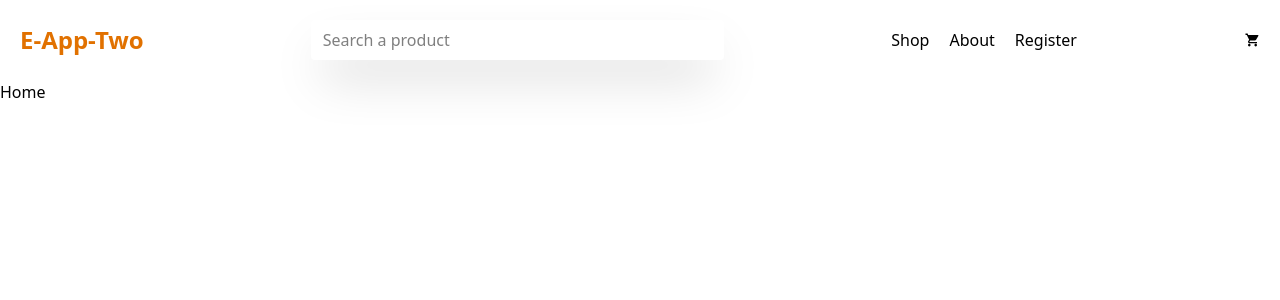
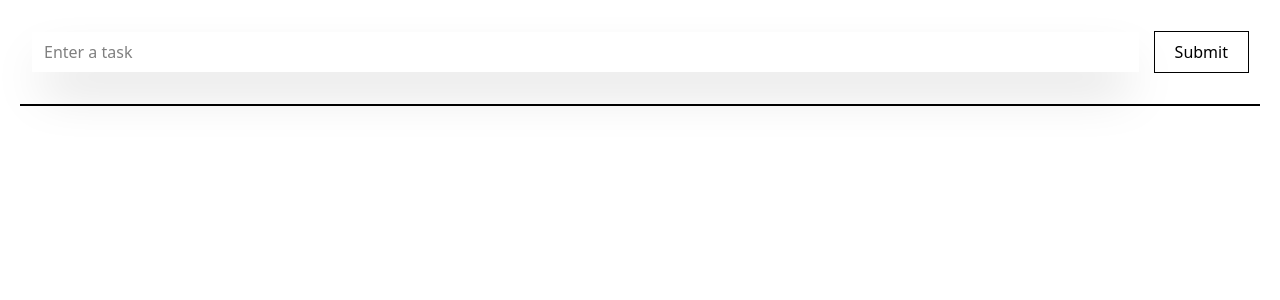
Before and after one commit to Ricky-Moses/Class-Repository, a React (Vite) app in the folder React/react-class/: page / in a window 1280 px wide. Shown: the top 300 px of the page. Built offline with nearby package versions, Linux system fonts and the light colour scheme.

Commit message:
todolist

```diff
--- a/React/react-class/src/App.jsx
+++ b/React/react-class/src/App.jsx
@@ -43,7 +43,7 @@ const App = () => {
 
       {/* <EApp /> */}
 
-      <EAppTwo />
+      {/* <EAppTwo /> */}
 
       {/* <EAppThree /> */}
       {/* <ConditionOne /> */}
@@ -51,7 +51,7 @@ const App = () => {
 
       {/* <UseEffectOne /> */}
       {/* <UseEffectTwo /> */}
-      {/* <FormOne /> */}
+      <FormOne />
     </>
   );
 };
--- a/React/react-class/src/Form/FormOne.jsx
+++ b/React/react-class/src/Form/FormOne.jsx
@@ -2,14 +2,39 @@ import React, { useState } from "react";
 
 const FormOne = () => {
   const [input, setInput] = useState("");
-
-  console.info(input);
+  const [data, setData] = useState([]);
+  const [editId, setEditId] = useState(null);
 
   const handleChange = (e) => {
-
+    setInput(e.target.value);
   };
   const handleSubmit = (e) => {
     e.preventDefault();
+
+    if (editId !== null) {
+      setData((prev) =>
+        prev.map((item) =>
+          item.id === editId ? { ...item, task: input } : item
+        )
+      );
+      setEditId(null);
+    } else {
+      if (input.trim() !== "") {
+        setData((prev) => [...prev, { id: prev.length + 1, task: input }]);
+      }
+    }
+    console.info(data);
+  };
+
+  const handleEdit = (id) => {
+    const listFound = data.find((f) => f.id === id);
+
+    setInput(listFound.task);
+    setEditId(id);
+  };
+
+  const handleDelete = (id) => {
+    setData((prev) => prev.filter((item) => item.id !== id));
   };
   return (
     <>
@@ -19,11 +44,35 @@ const FormOne = () => {
             type="text"
             className="flex-1 h-10 shadow-2xl px-3"
             placeholder="Enter a task"
+            value={input}
             onChange={handleChange}
           />
           <input type="submit" value="Submit" className="h-10 px-5 outline" />
         </form>
-        <ul className="border"></ul>
+        <ul className="border">
+          {data.map((list, idx) => (
+            <li key={list.id} className="flex p-2 gap-5">
+              <div>{idx + 1}</div>
+              <div className="flex-1">{list.task}</div>
+              <div>
+                <button
+                  onClick={() => handleEdit(list.id)}
+                  className="outline px-4 text-slate-600 hover:bg-slate-600 hover:text-white"
+                >
+                  Edit
+                </button>
+              </div>
+              <div>
+                <button
+                  onClick={() => handleDelete(list.id)}
+                  className="outline px-4 text-rose-600 hover:bg-rose-600 hover:text-white"
+                >
+                  Delete
+                </button>
+              </div>
+            </li>
+          ))}
+        </ul>
       </main>
     </>
   );
```
